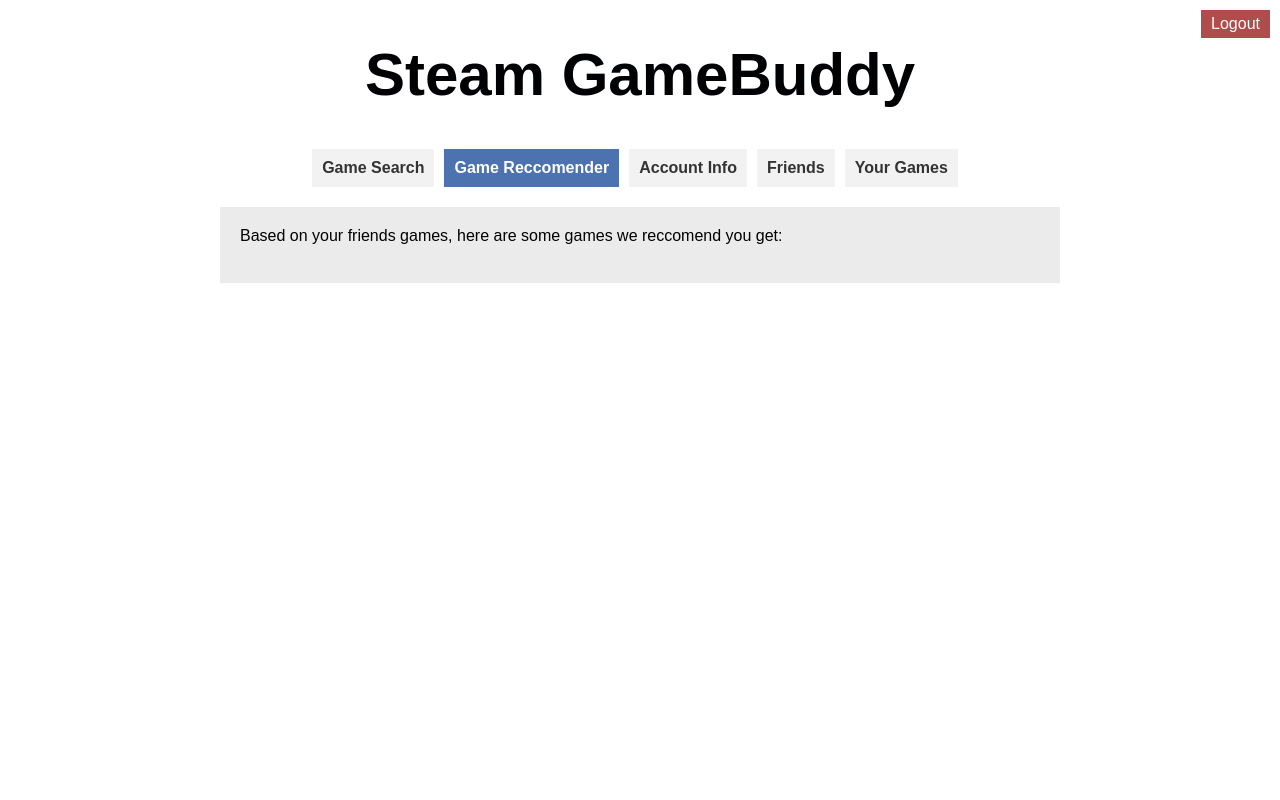
After one commit to cs411-alawini/su23-cs411-team002-juicyfruit, a Flask app: template templates/gamerec.html in a window 1280 px wide. The commit adds this page. Run offline with Flask 3, Linux system fonts and the light colour scheme; the template is opened without the code that fills it, so the values that code supplies are empty.

Commit message:
Ready for Demo

```diff
--- a/app.py
+++ b/app.py
@@ -385,6 +385,10 @@ def gamesearch():
             tpl = ("Game Name" , "Price", "Average Review Score", "Single Player?", "Multiplayer?")
             cursor.callproc("Unionquery", [float(price), float(reviewscore)/100])
 
+        elif genre != 'None':
+            tpl = ("Game Name", "Release Date", "Metacritic Rating", "Price in $")
+            cursor.callproc("game_genre", [genre])
+
         elif reviewscore != '':
             # RevScoreQuery
             tpl = ("Game Name", "Metacritic Rating", "Average Review Score")
@@ -392,12 +396,12 @@ def gamesearch():
 
         elif price != '':
             # GetGamesWithPrice
-            tpl = ("Game Name", "Release Date", "Price")
+            tpl = ("Game Name", "Release Date", "Price in $")
             cursor.callproc("GetGamesWithPrice", [float(price)])
 
         elif keyword != '':
             # Keyword Search
-            tpl = ("Game Name", "Price", "Metacritic Rating")
+            tpl = ("Game Name", "Price in $", "Metacritic Rating")
             cursor.execute(f"SELECT GameName, Price, MetacriticRating FROM Games WHERE GameName LIKE '%{keyword.lower()}%'")
 
         data = list(cursor.fetchall())
@@ -417,5 +421,30 @@ def gamesearch():
 
     return render_template("main.html")
 
+#----------------------------------------------------------------------------------------------------------------------------------------------------------------------
+# Game Reccomender Route
+@app.route('/gamerec', methods=["GET"])
+def gamerec():
+    if 'username' not in session:
+        return redirect(url_for("index"))
+
+    username = session['username']
+    connection = pool.raw_connection()
+    cursor = connection.cursor()
+
+    cursor.callproc('adv_SP', [username])
+    tpl = ("GameID", "Game Name","Rating", "Price in $")
+
+    data= list(cursor.fetchall())
+    connection.commit()
+
+    df = pd.DataFrame(data, columns=tpl)
+    df = df.drop(columns=["GameID"])
+    df["Rating"] = df["Rating"] * 100
+
+    table = df.to_html(classes='results-table', index=False)
+
+    return render_template("gamerec.html", html_table=table)
+
 if __name__ == '__main__':
     app.run(host='0.0.0.0')
--- a/templates/accountinfo.html
+++ b/templates/accountinfo.html
@@ -9,6 +9,7 @@
     <a class="logout-button" href="/logout">Logout</a>
     <div class="tab-navigation">
         <a class="tab" href="/gamesearch">Game Search</a>
+        <a class="tab" href="/gamerec">Game Reccomender</a>
         <a class="tab active" href="/accountinfo">Account Info</a>
         <a class="tab" href="/friends">Friends</a>
         <a class="tab" href="/games">Your Games</a>
--- a/templates/friends.html
+++ b/templates/friends.html
@@ -16,6 +16,7 @@
     <a class="logout-button" href="/logout">Logout</a>
     <div class="tab-navigation">
         <a class="tab" href="/gamesearch">Game Search</a>
+        <a class="tab" href="/gamerec">Game Reccomender</a>
         <a class="tab" href="/accountinfo">Account Info</a>
         <a class="tab active" href="/friends">Friends</a>
         <a class="tab" href="/games">Your Games</a>
--- /dev/null
+++ b/templates/gamerec.html
@@ -0,0 +1,27 @@
+<html>
+<head>
+    <link rel="stylesheet" href="/static/styles.css" />
+</head>
+<body>
+    <div class="gamebuddy-title">
+        <h1>Steam GameBuddy</h1>
+    </div>
+    <a class="logout-button" href="/logout">Logout</a>
+    <div class="tab-navigation">
+        <a class="tab" href="/gamesearch">Game Search</a>
+        <a class="tab active" href="/gamerec">Game Reccomender</a>
+        <a class="tab" href="/accountinfo">Account Info</a>
+        <a class="tab" href="/friends">Friends</a>
+        <a class="tab" href="/games">Your Games</a>
+    </div>
+
+    <div class="main-box">
+        <h>Based on your friends games, here are some games we reccomend you get:</h><br><br>
+        <table class="results-table">
+            {{ html_table | safe }}
+        </table>
+
+    </div>
+
+</body>
+</html>
--- a/templates/games.html
+++ b/templates/games.html
@@ -23,6 +23,7 @@
     <a class="logout-button" href="/logout">Logout</a>
     <div class="tab-navigation">
         <a class="tab" href="/gamesearch">Game Search</a>
+        <a class="tab" href="/gamerec">Game Reccomender</a>
         <a class="tab" href="/accountinfo">Account Info</a>
         <a class="tab" href="/friends">Friends</a>
         <a class="tab active" href="/games">Your Games</a>
--- a/templates/main.html
+++ b/templates/main.html
@@ -10,6 +10,7 @@
 
     <div class="tab-navigation">
         <a class="tab active" href="/gamesearch">Game Search</a>
+        <a class="tab" href="/gamerec">Game Reccomender</a>
         <a class="tab" href="/accountinfo">Account Info</a>
         <a class="tab" href="/friends">Friends</a>
         <a class="tab" href="/games">Your Games</a>
```
